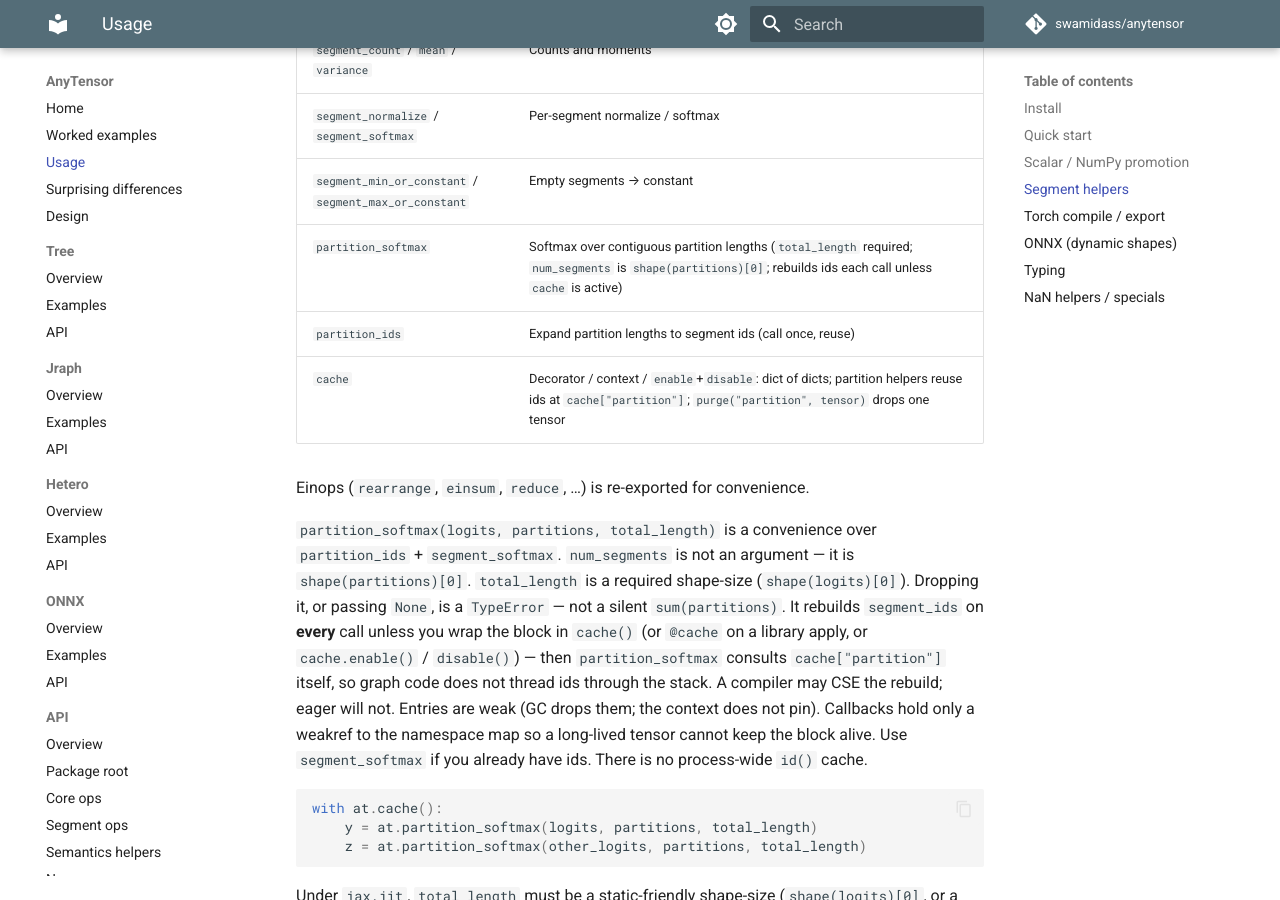
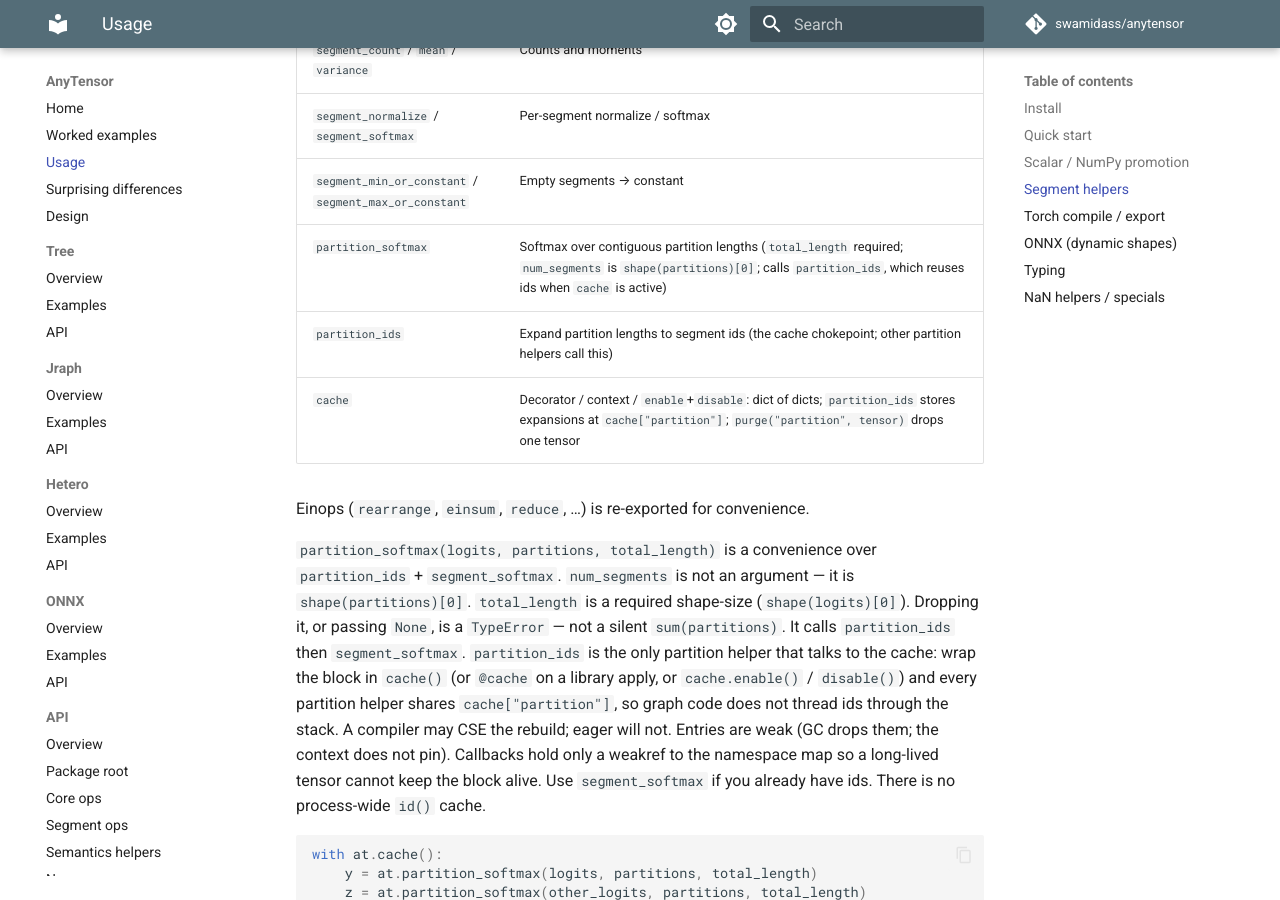
Before and after one commit to swamidass/anytensor, an MkDocs documentation site: the page built from docs/usage.md, in a window 1280 px wide and 900 px high, scrolled down 1947 px. Built offline with MkDocs 1.6.1 and Material for MkDocs 9.7.7, drawn with Linux system fonts in a browser that asks for light colours; comment, search, counter and statistics services are not loaded.

Commit message:
Route every partition helper through partition_ids.
partition_ids is the only partition function that talks to
cache["partition"]; partition_softmax and GraphNetwork expansions call
it so a cache hit is shared.

Co-authored-by: swamidass <swamidass@users.noreply.github.com>

```diff
--- a/docs/usage.md
+++ b/docs/usage.md
@@ -83,9 +83,9 @@ tensors) so `jax.jit` / `tf.function` / `torch.compile` can treat them as static
 | `segment_count` / `mean` / `variance` | Counts and moments |
 | `segment_normalize` / `segment_softmax` | Per-segment normalize / softmax |
 | `segment_min_or_constant` / `segment_max_or_constant` | Empty segments → constant |
-| `partition_softmax` | Softmax over contiguous partition lengths (`total_length` required; `num_segments` is `shape(partitions)[0]`; rebuilds ids each call unless `cache` is active) |
-| `partition_ids` | Expand partition lengths to segment ids (call once, reuse) |
-| `cache` | Decorator / context / `enable`+`disable`: dict of dicts; partition helpers reuse ids at `cache["partition"]`; `purge("partition", tensor)` drops one tensor |
+| `partition_softmax` | Softmax over contiguous partition lengths (`total_length` required; `num_segments` is `shape(partitions)[0]`; calls `partition_ids`, which reuses ids when `cache` is active) |
+| `partition_ids` | Expand partition lengths to segment ids (the cache chokepoint; other partition helpers call this) |
+| `cache` | Decorator / context / `enable`+`disable`: dict of dicts; `partition_ids` stores expansions at `cache["partition"]`; `purge("partition", tensor)` drops one tensor |
 
 Einops (`rearrange`, `einsum`, `reduce`, …) is re-exported for convenience.
 
@@ -93,10 +93,11 @@ Einops (`rearrange`, `einsum`, `reduce`, …) is re-exported for convenience.
 `partition_ids` + `segment_softmax`. `num_segments` is not an argument — it is
 `shape(partitions)[0]`. `total_length` is a required shape-size
 (`shape(logits)[0]`). Dropping it, or passing `None`, is a `TypeError` — not a
-silent `sum(partitions)`. It rebuilds `segment_ids` on **every** call unless you
+silent `sum(partitions)`. It calls `partition_ids` then `segment_softmax`.
+`partition_ids` is the only partition helper that talks to the cache:
 wrap the block in `cache()` (or `@cache` on a library
-apply, or `cache.enable()` / `disable()`) — then `partition_softmax`
-consults `cache["partition"]` itself, so graph code does not thread ids through the stack. A compiler
+apply, or `cache.enable()` / `disable()`) and every partition helper
+shares `cache["partition"]`, so graph code does not thread ids through the stack. A compiler
 may CSE the rebuild; eager will not. Entries are weak (GC drops them; the
 context does not pin). Callbacks hold only a weakref to the namespace map so a
 long-lived tensor cannot keep the block alive. Use `segment_softmax` if you
```
Also changed, not shown: LOG.md (+3 -2 lines), changelog.d/partition-softmax-sizes.changed.md (+1 -1 lines), docs/design.md (+6 -4 lines), docs/jraph/index.md (+3 -2 lines), 5 other files.
